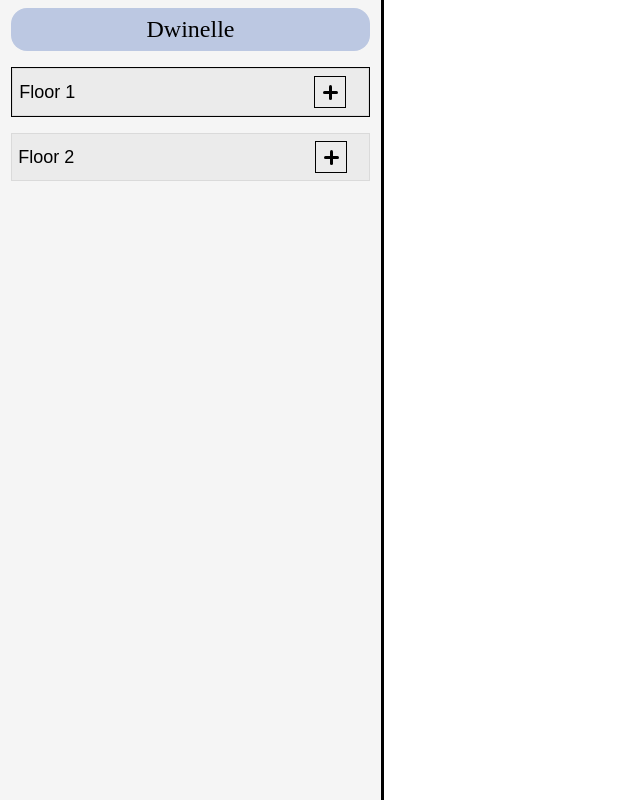
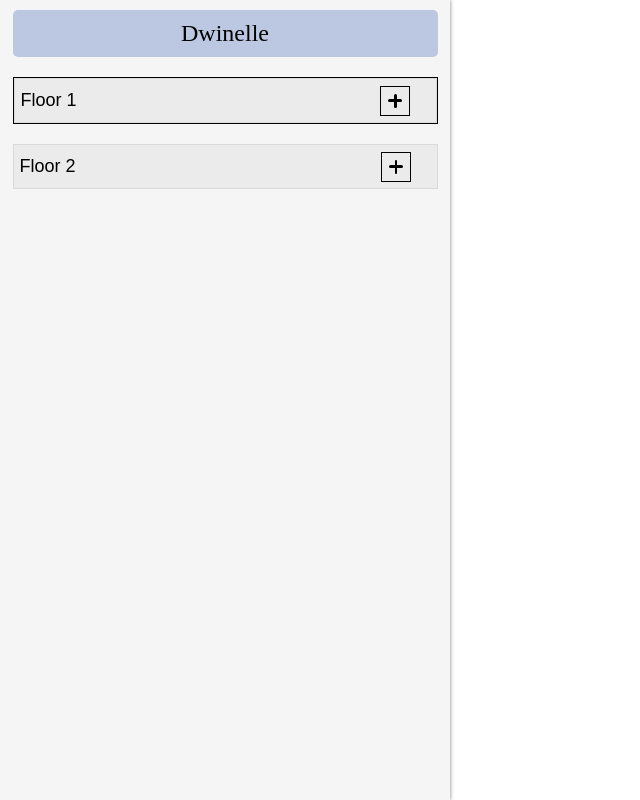
Before and after one commit to joebangles/berkeley-bathrooms, a Flask app: page /bathrooms in a window 1280 px wide. Shown: the whole page, without its empty margins (0-640 px from the left). Run offline with Flask 3, Linux system fonts and the light colour scheme.

Commit message:
Rescaled sidebar items

```diff
--- a/static/main.css
+++ b/static/main.css
@@ -2,6 +2,7 @@
     -moz-box-sizing: border-box;
     -webkit-box-sizing: border-box;
     box-sizing: border-box;
+    user-select: none;
 }
 
 html, body {
@@ -32,8 +33,8 @@ canvas {
 .sidebar-item {
     /* border: 1px solid gray; */
     border: none;
-    width: 28vw;
-    margin: 1vh;
+    width: 425px;
+    margin: 10px;
 }
 
 .centered-text {
@@ -46,8 +47,8 @@ canvas {
     cursor: default;
     text-align: center;
     background-color: #bcc8e2;
-    border-radius: 2vh;
-    padding: 1vh;
+    border-radius: 5px;
+    padding: 10px;
 }
 
 .floor-button {
@@ -56,7 +57,7 @@ canvas {
     flex-direction:row;
 
     justify-content: space-between;
-    height: 6vh;
+    height: 45px;
     padding-right: 6%;
     vertical-align:middle;
     background-color: rgb(235, 235, 235);
@@ -74,8 +75,8 @@ canvas {
 
 .plus-outline {
     position: relative;
-    height:4vh;
-    width:4vh;
+    height:30px;
+    width:30px;
     border:1px solid black;
 }
 
@@ -115,15 +116,15 @@ canvas {
 
 #sidebar {
     position: absolute;
-    left: 0vh;
-    top: 0vh;
+    left: 0;
+    top: 0;
     height: 100vh;
-    width: 30vw;
+    width: 450px;
     background-color: whitesmoke;
     z-index: 4;
-    border-right: 3px solid black;
     overflow-y:auto;
     overflow-x:hidden;
+    box-shadow: 0px 0px 4px rgba(0, 0, 0, 0.5);
 
     display: flex;
     flex-direction:column;
--- a/static/main.js
+++ b/static/main.js
@@ -120,16 +120,20 @@ function drawBuildings(position){
 
 // Mouse Events
 function onMouseDown(e){
+    if(e.target.id == "overlay-canvas"){
         currentlyClicked = true
         panStartPosition = [e.clientX, e.clientY]
     }
+}
 
 function onMouseUp(e){
+    if(currentlyClicked){
         currentlyClicked = false
         currentTranslation = [
             Math.min(Math.max(currentTranslation[0] + e.clientX - panStartPosition[0], mainCanvas.width- backgroundImage.width * contextScale), 0),
             Math.min(Math.max(currentTranslation[1] + e.clientY - panStartPosition[1], mainCanvas.height-backgroundImage.height * contextScale), 0)
         ]
+    }
     let delta = [Math.abs(e.clientX - panStartPosition[0]), Math.abs(e.clientY - panStartPosition[1])]
     if(delta[0] < minimumDrag && delta[1] < minimumDrag){
         onClick(e)
```
Also changed, not shown: 1 other file. Lines whose indentation alone changed are shown as unchanged.
